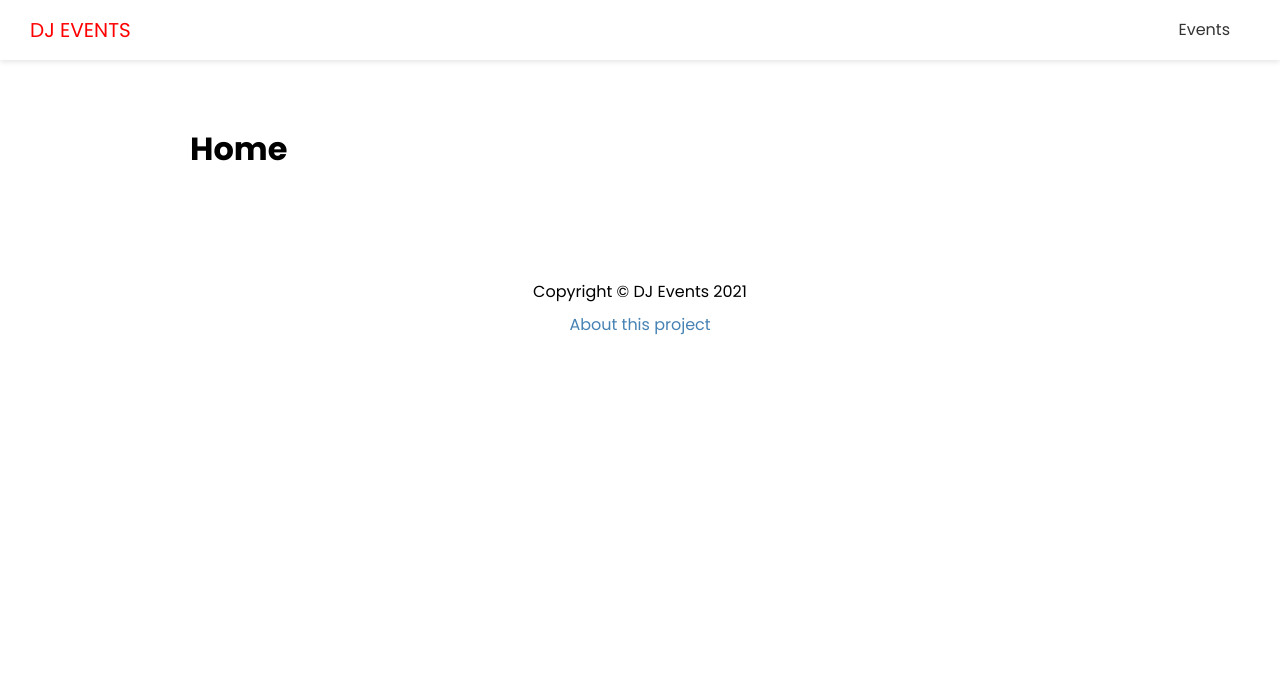
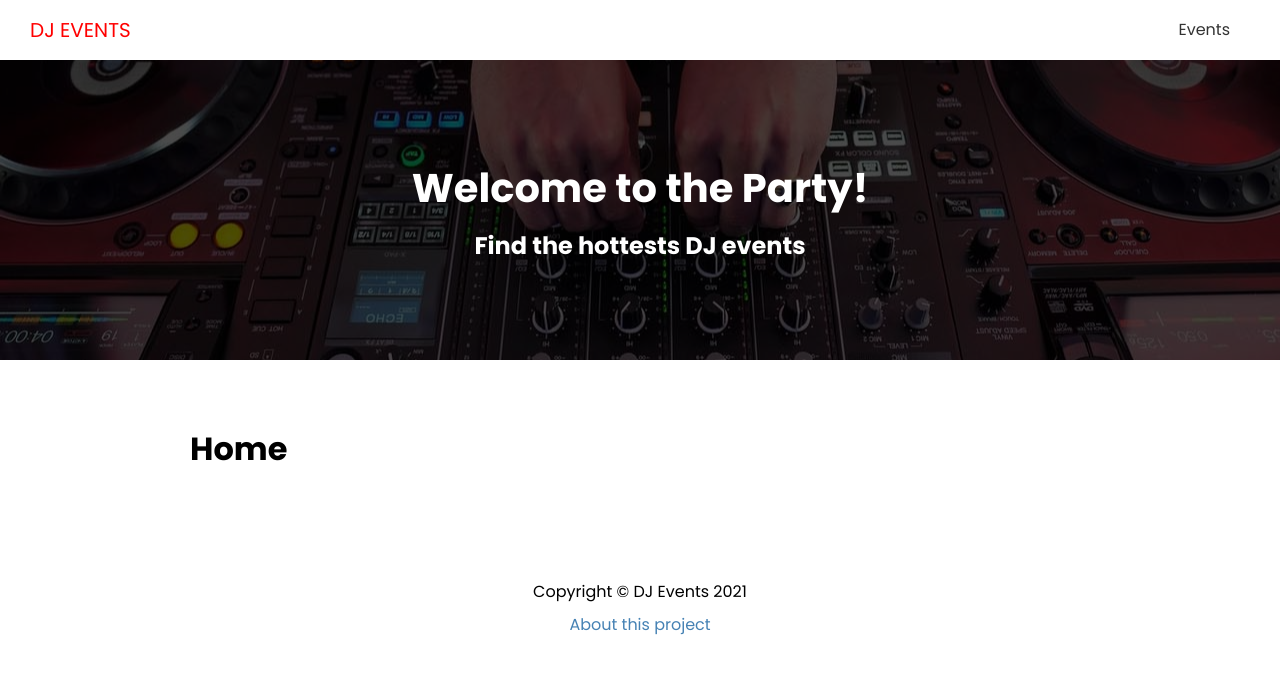
Before and after one commit to DesignfulDev/dj-events-frontend, a Next.js app: page / in a window 1280 px wide. Shown: the top 674 px of the page. Built offline with nearby package versions, Linux system fonts and the light colour scheme.

Commit message:
Create and add Showcase component

```diff
--- a/components/Layout.js
+++ b/components/Layout.js
@@ -1,9 +1,13 @@
 import Head from 'next/head';
+import { useRouter } from 'next/router';
 import Header from './Header';
 import Footer from './Footer';
+import Showcase from './Showcase';
 import styles from '@/styles/Layout.module.scss';
 
 export default function Layout({ title, keywords, description, children }) {
+  const router = useRouter();
+
   return (
     <div>
       <Head>
@@ -13,6 +17,8 @@
       </Head>
 
       <Header />
+
+      {router.pathname === '/' && <Showcase />}
 
       <div className={styles.container}>{children}</div>
 
--- /dev/null
+++ b/components/Showcase.js
@@ -0,0 +1,10 @@
+import styles from '@/styles/Showcase.module.scss';
+
+export default function Showcase() {
+  return (
+    <div className={styles.showcase}>
+      <h1>Welcome to the Party!</h1>
+      <h2>Find the hottests DJ events</h2>
+    </div>
+  );
+}
--- /dev/null
+++ b/styles/Showcase.module.scss
@@ -0,0 +1,31 @@
+.showcase {
+  height: 300px;
+  width: 100%;
+  background: #000 url('/images/showcase.jpg') no-repeat center center;
+  color: #fff;
+  position: relative;
+  display: flex;
+  flex-direction: column;
+  align-items: center;
+  justify-content: center;
+  text-align: center;
+
+  * {
+    z-index: 20;
+  }
+
+  &::after {
+    content: '';
+    position: absolute;
+    top: 0;
+    left: 0;
+    width: 100%;
+    height: 100%;
+    background-color: rgba(0, 0, 0, 0.7);
+  }
+
+  h1 {
+    font-size: 40px;
+    margin-bottom: 0;
+  }
+}
```
